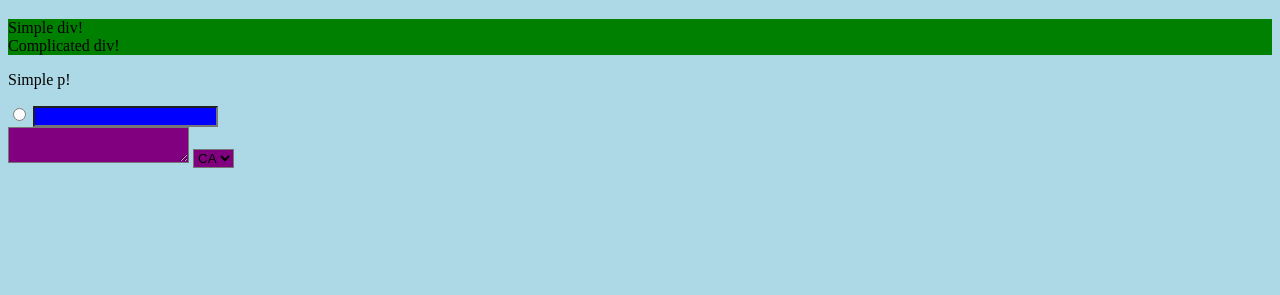
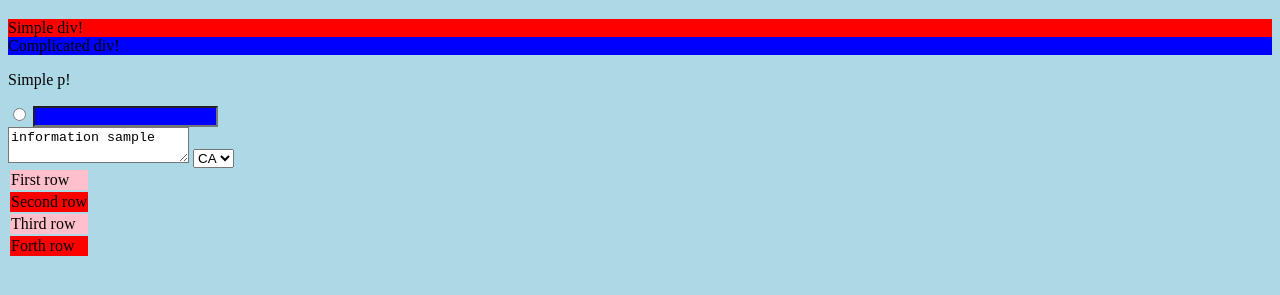
Before and after one commit to volnoboy/jqueryFundamentals, a plain HTML site: page index.htm in a window 1280 px wide. Shown: the part 61-356 px from the top of the page. Drawn offline with Linux system fonts and the light colour scheme.

Commit message:
extra selectors

```diff
--- a/index.htm
+++ b/index.htm
@@ -11,11 +11,17 @@
 <p class="textBlock">Simple p!</p>
 <input type="radio"/>
 <input type="text"/></body><br>
-<textarea></textarea>
+<textarea>information sample</textarea>
 <select id="state">
     <option value="AZ">AZ</option>
     <option value="CA" selected="true">CA</option>
 </select>
+<table>
+    <tr><td>First row</td></tr>
+    <tr><td>Second row</td></tr>
+    <tr><td>Third row</td></tr>
+    <tr><td>Forth row</td></tr>
+</table>
 
 
 
@@ -23,13 +29,14 @@
 <script type="text/javascript">
     $(document).ready(
             function() {
-                $(':input').css('background-color', 'purple');
+                $(':input:contains("information")').css('background-color', 'white');
                 $('input').css('background-color', 'blue');
-                $(':input').each(
-                    function() {
-                    var element = $(this);
-                    alert(element.val());
-                });
+                $('tr:even').css('background-color', 'pink');
+                $('tr:odd').css('background-color', 'red');
+                $('div[title*="p"]').css('background-color', 'yellow');
+                $('div[title$="le"]').css('background-color', 'red');
+                $('div[title^="com"]').css('background-color', 'blue');
+
             }
     );
 </script>
```
